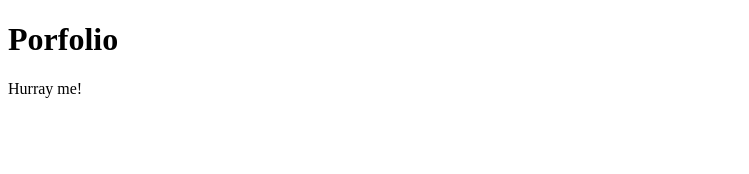
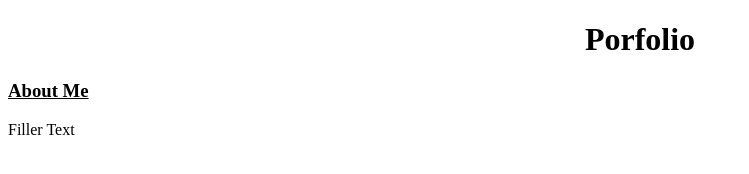
Before and after one commit to TrentSchneider/TrentSchneider.github.io, a plain HTML site: page index.html in a window 1280 px wide. Shown: the whole page, without its empty margins (0-749 px from the left). Drawn offline with Linux system fonts and the light colour scheme.

Commit message:
added CSS and initial styling of centering h1 and underlining h3

```diff
--- a/index.html
+++ b/index.html
@@ -4,10 +4,13 @@
     <meta charset="UTF-8">
     <meta name="viewport" content="width=device-width, initial-scale=1.0">
     <title>Test Portfolio</title>
+    <link rel="stylesheet" href="style.css">
 </head>
 <body>
     <h1>Porfolio</h1>
 
-    <p>Hurray me!</p>
+    <h3>About Me</h3>
+
+    <p>Filler Text</p>
 </body>
 </html>
--- /dev/null
+++ b/style.css
@@ -0,0 +1,7 @@
+h1 {
+    text-align: center;
+}
+
+h3 {
+    text-decoration: underline;
+}
```
